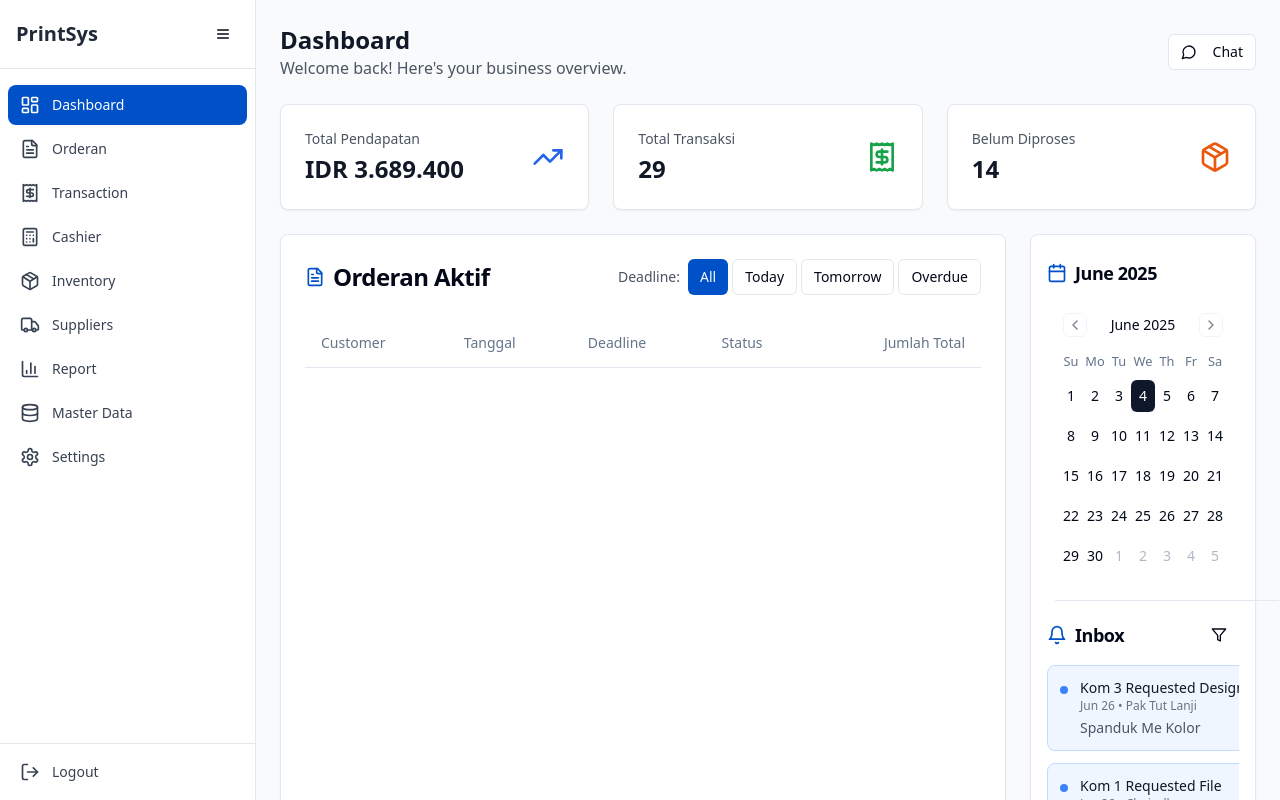
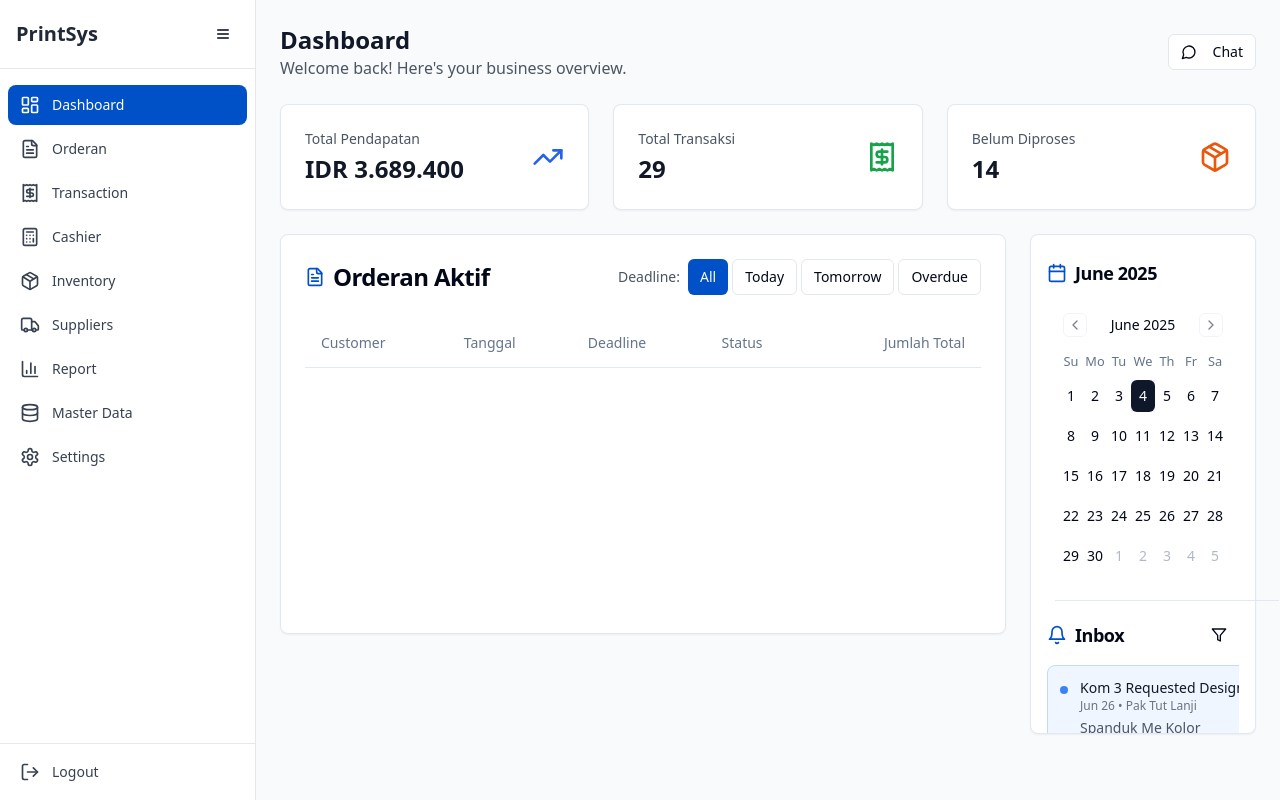
Before and after one commit to milawidyalestari/studio-pos, a React (Vite) app: page / in a window 1280 px wide. Built offline with nearby package versions, Linux system fonts and the light colour scheme.

Commit message:
Fix: Increase calendar height
Make calendar taller than active orders table in dashboard layout.

```diff
--- a/src/components/dashboard/ActiveOrdersTable.tsx
+++ b/src/components/dashboard/ActiveOrdersTable.tsx
@@ -1,4 +1,3 @@
-
 import React from 'react';
 import { Card, CardContent, CardHeader, CardTitle } from '@/components/ui/card';
 import { Badge } from '@/components/ui/badge';
@@ -117,7 +116,7 @@ const ActiveOrdersTable: React.FC<ActiveOrdersTableProps> = ({
   });
 
   return (
-    <Card className="lg:col-span-3 flex flex-col min-h-0">
+    <Card className="flex flex-col h-full">
       <CardHeader>
         <div className="flex justify-between items-center">
           <CardTitle className="flex items-center">
--- a/src/components/dashboard/DashboardContent.tsx
+++ b/src/components/dashboard/DashboardContent.tsx
@@ -21,15 +21,17 @@ const DashboardContent: React.FC<DashboardContentProps> = ({
 }) => {
   return (
     <div className="grid grid-cols-1 lg:grid-cols-4 gap-6 flex-1 min-h-0">
-      {/* Active Orders */}
-      <ActiveOrdersTable
-        selectedDate={selectedDate}
-        selectedDeadline={selectedDeadline}
-        onDeadlineFilterChange={onDeadlineFilterChange}
-      />
+      {/* Active Orders - Taking up 3 columns but with shorter height */}
+      <div className="lg:col-span-3 h-[400px]">
+        <ActiveOrdersTable
+          selectedDate={selectedDate}
+          selectedDeadline={selectedDeadline}
+          onDeadlineFilterChange={onDeadlineFilterChange}
+        />
+      </div>
 
-      {/* Merged Calendar and Inbox */}
-      <Card className="lg:col-span-1 flex flex-col min-h-0">
+      {/* Merged Calendar and Inbox - Taking up 1 column but with taller height */}
+      <Card className="lg:col-span-1 flex flex-col min-h-0 h-[500px]">
         {/* Calendar Section */}
         <CalendarSection
           selectedDate={selectedDate}
```
